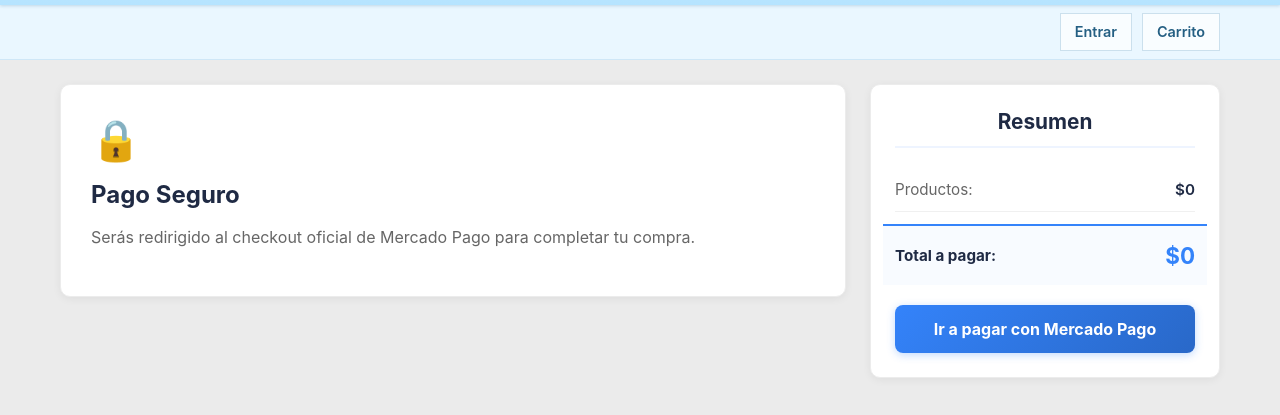
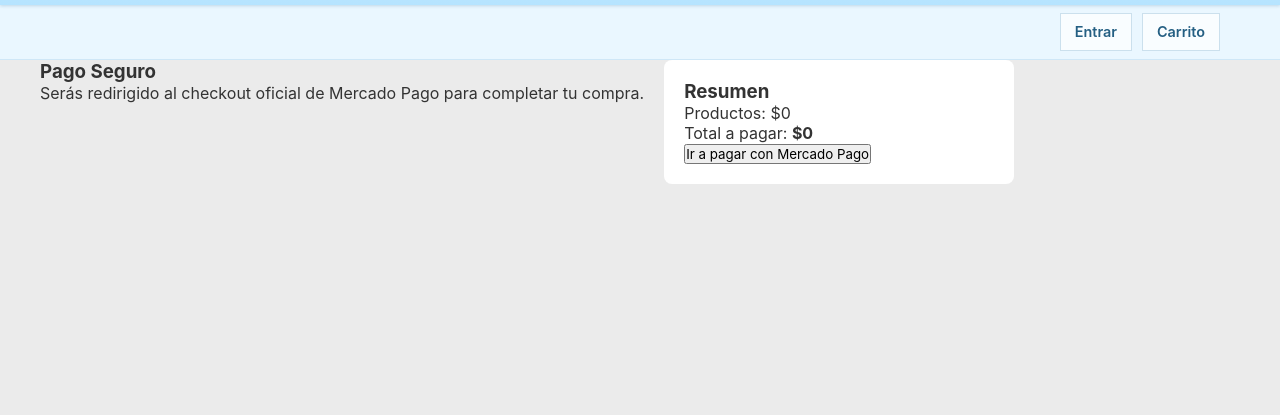
Before and after one commit to JonathanSerrano13/Carrito-Compras, a website: page public/views/pagos/pago.html in a window 1280 px wide. Shown: the part 105-520 px from the top of the page. Drawn offline with Linux system fonts and the light colour scheme; files that its build step writes are made by us from their sources; files whose address does not match are found by name.

Commit message:
Revierte estilos de la página de pago al estado anterior

```diff
--- a/public/css/styles.css
+++ b/public/css/styles.css
@@ -1017,134 +1017,18 @@
     background: #2968c8;
 }
 
-/* --- PÁGINA DE PAGO --- */
 .checkout-layout {
     display: flex;
-    gap: 24px;
+    gap: 20px;
     max-width: 1200px;
-    margin: 24px auto;
-    padding: 0 20px;
-    align-items: flex-start;
-}
-
-.payment-form {
-    flex: 1;
-    background: white;
-    padding: 30px;
-    border-radius: 10px;
-    box-shadow: 0 2px 8px rgba(0, 0, 0, 0.06);
-    border: 1px solid #ececec;
-}
-
-.payment-form h3 {
-    font-size: 1.5rem;
-    color: #1f2a44;
-    margin-bottom: 16px;
-    font-weight: 700;
-}
-
-.payment-form p {
-    color: #666;
-    font-size: 1rem;
-    line-height: 1.6;
-    margin-bottom: 16px;
-}
-
-.payment-form::before {
-    content: "🔒";
-    display: block;
-    font-size: 2.5rem;
-    margin-bottom: 16px;
+    margin: 0 auto;
 }
 
 .summary-card {
+    background: white;
+    padding: 20px;
+    border-radius: 8px;
     flex: 0 0 350px;
-    background: white;
-    padding: 24px;
-    border-radius: 10px;
-    box-shadow: 0 2px 8px rgba(0, 0, 0, 0.06);
-    border: 1px solid #ececec;
-    position: sticky;
-    top: 120px;
-}
-
-.summary-card h3 {
-    font-size: 1.3rem;
-    color: #1f2a44;
-    margin-bottom: 20px;
-    font-weight: 700;
-    text-align: center;
-    padding-bottom: 12px;
-    border-bottom: 2px solid #eef4ff;
-}
-
-.line {
-    display: flex;
-    justify-content: space-between;
-    align-items: center;
-    padding: 12px 0;
-    border-bottom: 1px solid #f0f0f0;
-    font-size: 0.95rem;
-    color: #666;
-}
-
-.line:last-of-type {
-    border-bottom: none;
-}
-
-.line span:last-child {
-    font-weight: 600;
-    color: #1f2a44;
-}
-
-.line.total {
-    padding: 16px 0;
-    margin-top: 12px;
-    padding-top: 16px;
-    border-top: 2px solid #3483fa;
-    background: #f8fbff;
-    padding-left: 12px;
-    padding-right: 12px;
-    margin-left: -12px;
-    margin-right: -12px;
-    border-bottom: none;
-}
-
-.line.total span:first-child {
-    color: #1f2a44;
-    font-weight: 700;
-}
-
-.line.total strong {
-    font-size: 1.4rem;
-    color: #3483fa;
-}
-
-#btn-finalizar {
-    width: 100%;
-    margin-top: 20px;
-    padding: 14px;
-    background: linear-gradient(135deg, #3483fa 0%, #2968c8 100%);
-    color: white;
-    border: none;
-    border-radius: 8px;
-    font-weight: 700;
-    font-size: 1rem;
-    cursor: pointer;
-    transition: all 0.3s ease;
-    box-shadow: 0 2px 8px rgba(52, 131, 250, 0.3);
-}
-
-#btn-finalizar:hover {
-    background: linear-gradient(135deg, #2968c8 0%, #1e4fa0 100%);
-    box-shadow: 0 4px 12px rgba(52, 131, 250, 0.4);
-    transform: translateY(-2px);
-}
-
-#btn-finalizar:disabled {
-    opacity: 0.6;
-    cursor: not-allowed;
-    transform: none;
 }
 
 /* --- RESPONSIVE GLOBAL --- */
@@ -1209,18 +1093,11 @@
     .checkout-layout {
         flex-direction: column;
         padding: 0 12px;
-        gap: 16px;
     }
 
     .summary-card {
         flex: 1 1 auto;
         width: 100%;
-        position: static;
-    }
-
-    .payment-form {
-        padding: 20px;
-    }
     }
 
     .product-grid {
```
